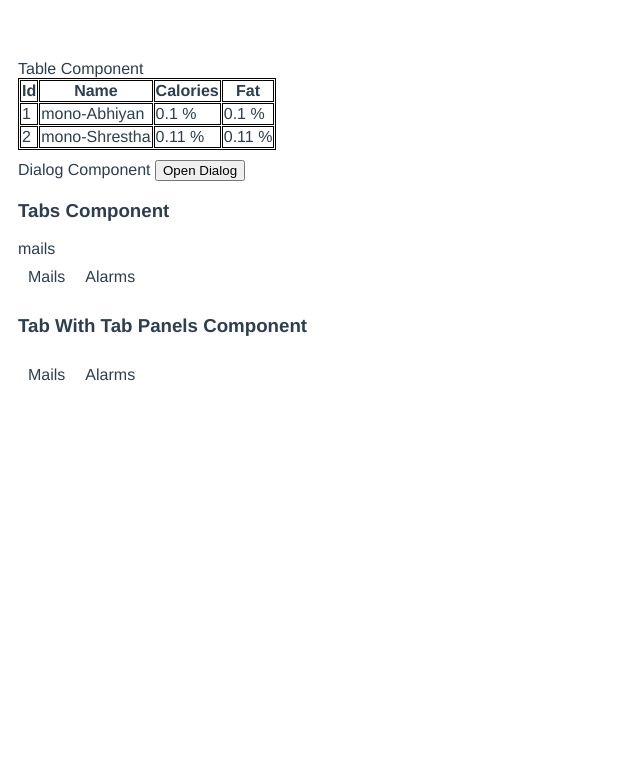
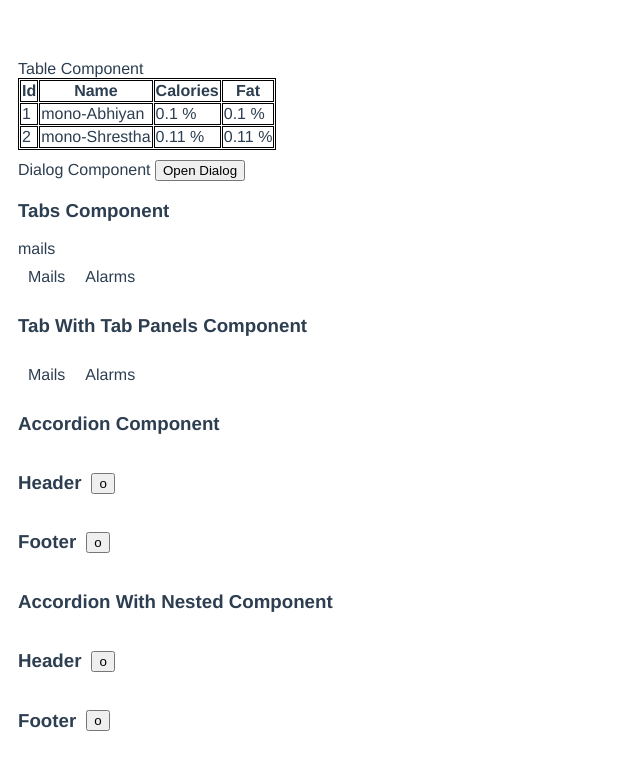
Before and after one commit to iabhiyaan/vue-components, a Vue app: page / in a window 1280 px wide. Shown: the top 770 px of the page, without its empty margins (0-640 px from the left). Built offline with nearby package versions, Linux system fonts and the light colour scheme.

Commit message:
Accordion done

```diff
--- a/src/App.vue
+++ b/src/App.vue
@@ -57,6 +57,54 @@
         </ATabPanel>
       </ATabPanels>
     </div>
+
+    <div class="section">
+      <h3>Accordion Component</h3>
+
+      <Accordion label="Header">
+        <div style="margin-left: 10px">
+          <div style="margin-left: 10px">
+            Body: Lorem ipsum dolor, sit amet consectetur adipisicing elit.
+            Sapiente libero at illum porro quis molestiae eveniet natus facere
+            aliquid, cum ab mollitia quas doloribus soluta officiis ea cumque
+            culpa modi.
+          </div>
+        </div>
+      </Accordion>
+
+      <Accordion label="Footer">
+        <div>
+          Lorem ipsum dolor, sit amet consectetur adipisicing elit. Sapiente
+          libero at illum porro quis molestiae eveniet natus facere aliquid, cum
+          ab mollitia quas doloribus soluta officiis ea cumque culpa modi.
+        </div>
+      </Accordion>
+    </div>
+
+    <div class="section">
+      <h3>Accordion With Nested Component</h3>
+
+      <Accordion label="Header">
+        <div style="margin-left: 10px">
+          <Accordion label="Body">
+            <div style="margin-left: 10px">
+              Body: Lorem ipsum dolor, sit amet consectetur adipisicing elit.
+              Sapiente libero at illum porro quis molestiae eveniet natus facere
+              aliquid, cum ab mollitia quas doloribus soluta officiis ea cumque
+              culpa modi.
+            </div>
+          </Accordion>
+        </div>
+      </Accordion>
+
+      <Accordion label="Footer">
+        <div>
+          Lorem ipsum dolor, sit amet consectetur adipisicing elit. Sapiente
+          libero at illum porro quis molestiae eveniet natus facere aliquid, cum
+          ab mollitia quas doloribus soluta officiis ea cumque culpa modi.
+        </div>
+      </Accordion>
+    </div>
   </div>
 </template>
 
@@ -68,6 +116,8 @@ import ATab from './components/ATab.vue';
 import ATabPanels from './components/ATabPanels.vue';
 import ATabPanel from './components/ATabPanel.vue';
 
+import Accordion from './components/Accordion.vue';
+
 export default {
   name: 'App',
   components: {
@@ -77,6 +127,7 @@ export default {
     ATab,
     ATabPanels,
     ATabPanel,
+    Accordion,
   },
   data() {
     return {
--- /dev/null
+++ b/src/components/Accordion.vue
@@ -0,0 +1,27 @@
+<template>
+  <div
+    @click="isExpanded = !isExpanded"
+    style="display: flex; align-items: center"
+  >
+    <h3>{{ label }}</h3>
+
+    <button style="cursor: pointer; margin-left: 10px">o</button>
+  </div>
+  <div v-if="isExpanded">
+    <slot />
+  </div>
+</template>
+
+<script>
+export default {
+  name: 'Accordion',
+  props: {
+    label: String,
+  },
+  data() {
+    return {
+      isExpanded: false,
+    };
+  },
+};
+</script>
```
